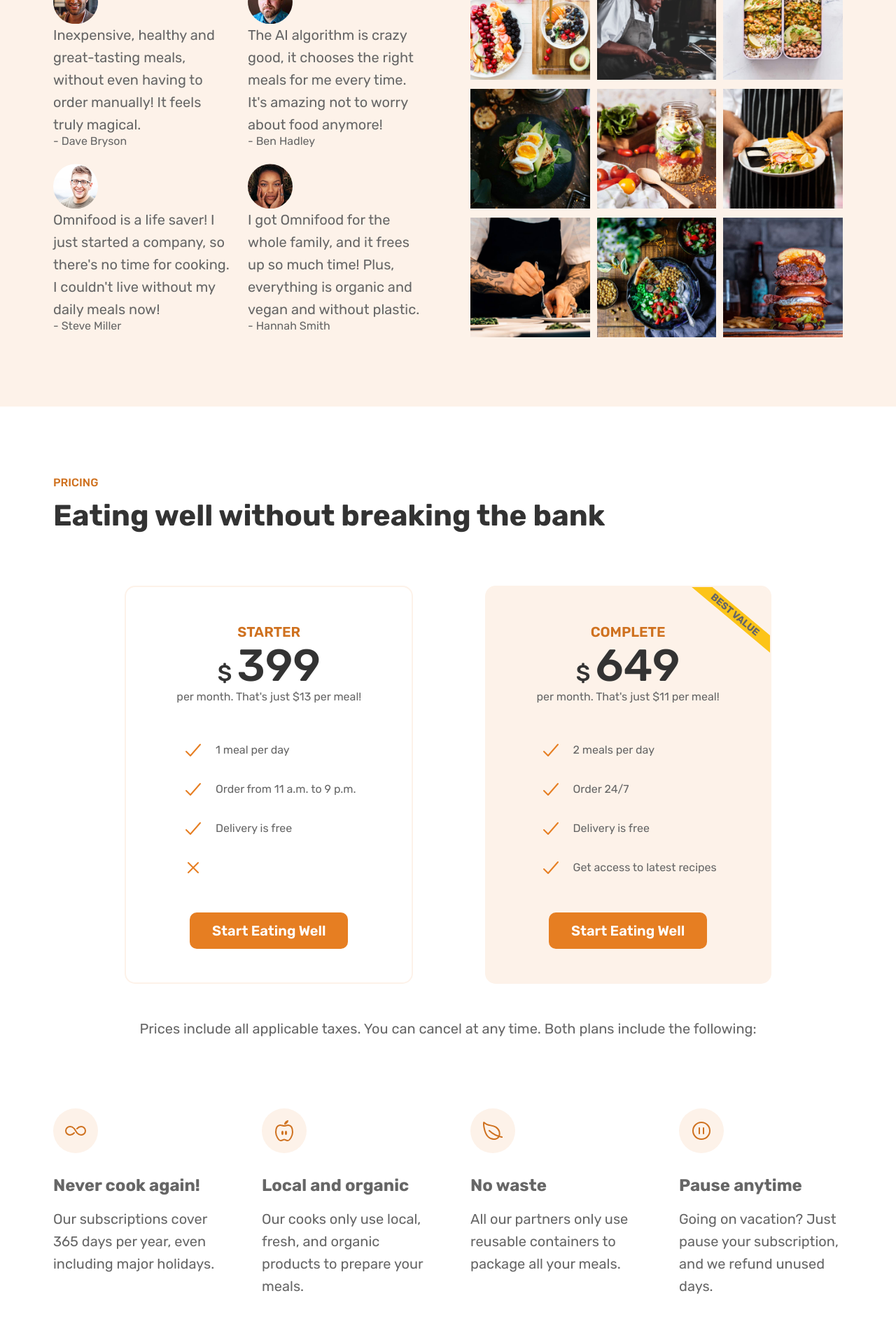
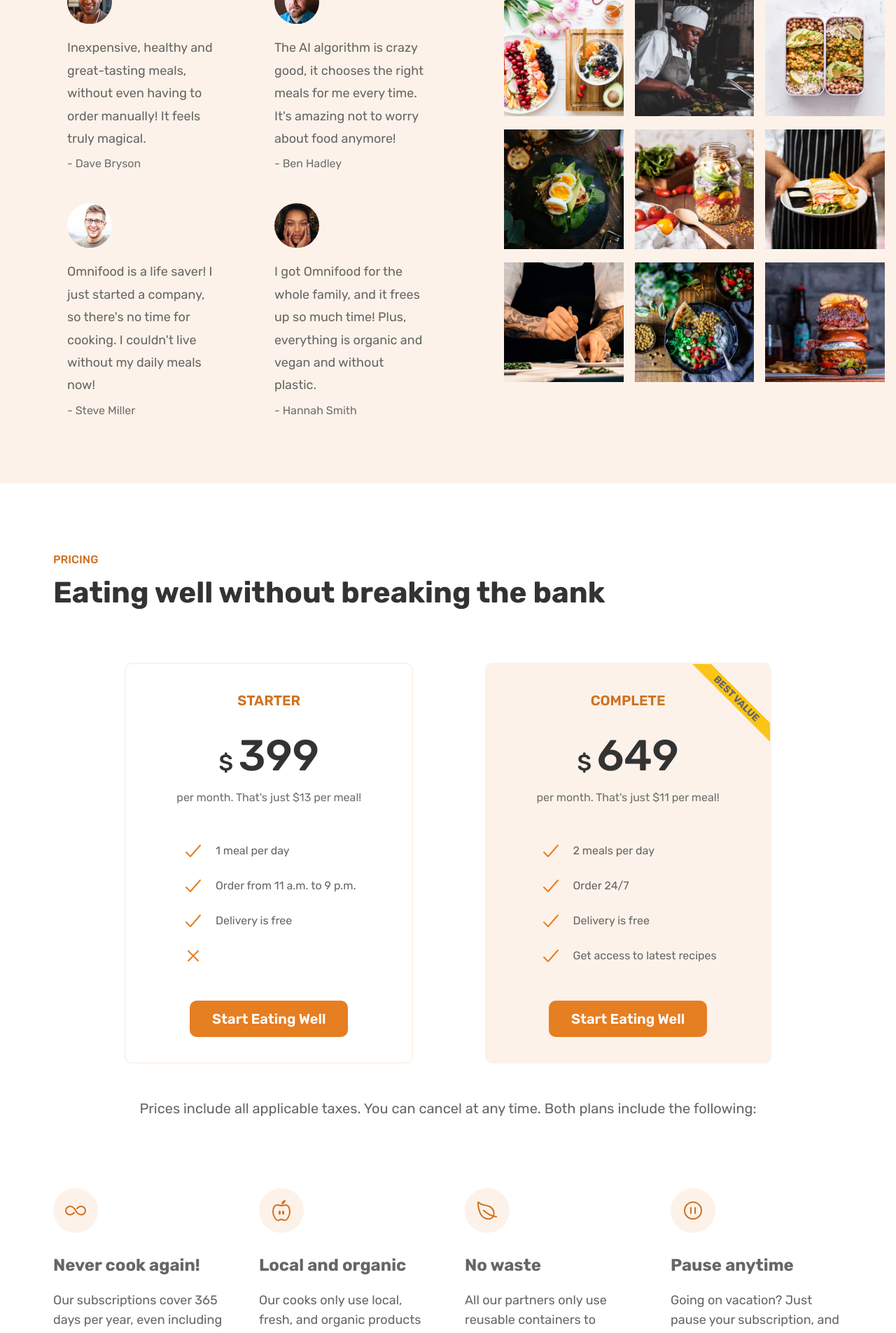
Before and after one commit to MANTECAD4/Omnifood, a React (Vite) app: page / in a window 1280 px wide. Shown: the part 3800-5705 px from the top of the page at 70% size. Built offline with nearby package versions, Linux system fonts and the light colour scheme.

Commit message:
init styles standarization

```diff
--- a/src/ExtraFeaturesSection/ExtraFeaturesSection.module.css
+++ b/src/ExtraFeaturesSection/ExtraFeaturesSection.module.css
@@ -0,0 +1,5 @@
+.features {
+  display: grid;
+  grid-template-columns: repeat(4, 1fr);
+  gap: 4.8rem;
+}
--- a/src/ExtraFeaturesSection/ExtraFeaturesSection.tsx
+++ b/src/ExtraFeaturesSection/ExtraFeaturesSection.tsx
@@ -8,7 +8,7 @@
 import { MiniCard } from "./MiniCard/MiniCard";
 export const ExtraFeaturesSection = () => {
   return (
-    <div className={`grid grid--4-cols`}>
+    <div className={`${styles.features}`}>
       {extraFeatures.map((feature) => (
         <MiniCard key={feature.label} {...feature} />
       ))}
--- a/src/ExtraFeaturesSection/MiniCard/MiniCard.module.css
+++ b/src/ExtraFeaturesSection/MiniCard/MiniCard.module.css
@@ -1,10 +1,11 @@
 .feature-title {
   font-size: 2.4rem;
   font-weight: 700;
-  margin: 2.4rem 0 1.2rem 0;
+  margin: 2.4rem 0 1.6rem 0;
 }
 .feature-description {
   margin: 0;
+  font-size: 1.8rem;
 }
 .feature-icon {
   /* background-color: red; */
--- a/src/FormSection/FormSection.module.css
+++ b/src/FormSection/FormSection.module.css
@@ -26,6 +26,10 @@
   align-items: end;
   column-gap: 3.6rem;
   row-gap: 2.4rem;
+}
+
+.input-label {
+  margin-bottom: 1rem;
 }
 .cta-form-field {
   display: flex;
--- a/src/FormSection/FormSection.tsx
+++ b/src/FormSection/FormSection.tsx
@@ -13,7 +13,9 @@
         </p>
         <form className={styles["cta-form"]}>
           <div className={styles["cta-form-field"]}>
-            <label htmlFor="fullName">Full name</label>
+            <label className={styles["input-label"]} htmlFor="fullName">
+              Full name
+            </label>
             <input
               className={styles["cta-form-input"]}
               id="fullName"
@@ -23,7 +25,9 @@
             />
           </div>
           <div className={styles["cta-form-field"]}>
-            <label htmlFor="email">Email addres</label>
+            <label className={styles["input-label"]} htmlFor="email">
+              Email address
+            </label>
             <input
               className={styles["cta-form-input"]}
               id="email"
@@ -32,7 +36,9 @@
             />
           </div>
           <div className={styles["cta-form-field"]}>
-            <label htmlFor="">Where did you hear from us?</label>
+            <label className={styles["input-label"]} htmlFor="">
+              Where did you hear from us?
+            </label>
             <select
               id="fullName"
               name="fullName"
--- a/src/PricingSection/PricingSection.module.css
+++ b/src/PricingSection/PricingSection.module.css
@@ -5,12 +5,11 @@
 
 .card {
   border: 2px solid var(--primary-hint);
-  padding: 4.8rem 7.2rem;
-  border-radius: 15px;
+  padding: 3.6rem 7.2rem;
   display: flex;
   flex-direction: column;
   align-items: center;
-  /* border-radius: var(--border-radius-1); */
+  border-radius: var(--border-radius-1);
 }
 .card--complete {
   background-color: var(--primary-hint);
@@ -26,11 +25,11 @@
   width: 20rem;
   text-align: center;
   position: absolute;
-  top: 3rem;
-  right: -5rem;
+  top: 7%;
+  right: -13%;
   background-color: #fcc419;
   /* transform-origin: left; */
-  transform: rotate(40deg);
+  transform: rotate(45deg);
 }
 
 .card-title {
@@ -39,13 +38,14 @@
   text-transform: uppercase;
   font-weight: 600;
   text-align: center;
+  letter-spacing: 0.75;
 }
 .price {
   text-align: center;
-  font-size: 6.4rem;
+  font-size: 6.2rem;
   font-weight: 500;
   color: #333;
-  margin: 0;
+  margin: 3.2rem 0 1.6rem 0;
   line-height: 1;
 }
 .dollar-sign {
@@ -56,6 +56,8 @@
   margin-bottom: 4.8rem;
   text-align: center;
   font-size: 1.6rem;
+  line-height: 1.6;
+  color: #6f6f6f;
 }
 
 .feature-list {
@@ -64,7 +66,7 @@
   display: flex;
   flex-direction: column;
   list-style: none;
-  gap: 2.4rem;
+  gap: 1.8rem;
 }
 .feature {
   display: flex;
--- a/src/PricingSection/PricingSection.tsx
+++ b/src/PricingSection/PricingSection.tsx
@@ -4,7 +4,7 @@
 import { ExtraFeaturesSection } from "../ExtraFeaturesSection/ExtraFeaturesSection";
 export const PricingSection = () => {
   return (
-    <div className={`section-content-container`}>
+    <section className={`section-content-container`}>
       <p className="subheader">Pricing</p>
       <h2 className="header-2">Eating well without breaking the bank</h2>
       <div className={styles["cards-container"]}>
@@ -16,6 +16,6 @@
         plans include the following:
       </p>
       <ExtraFeaturesSection />
-    </div>
+    </section>
   );
 };
--- a/src/TestimonialsSection/TestimonialMiniCard/TestimonialMiniCard.module.css
+++ b/src/TestimonialsSection/TestimonialMiniCard/TestimonialMiniCard.module.css
@@ -1,13 +1,21 @@
 .testimonial-card {
   display: flex;
   flex-direction: column;
+}
+
+.testimonial-text {
+  line-height: 1.8;
+  font-size: 1.8rem;
+  margin-bottom: 1.2rem;
 }
 .testimonial-picture {
   width: 6.4rem;
   clip-path: circle(50%);
   height: 6.4rem;
+  margin-bottom: 1.8rem;
 }
 .testimonial-name {
-  color: #666;
+  color: #6f6f6f;
   font-size: 1.6rem;
+  /* margin-top: 2rem; */
 }
--- a/src/TestimonialsSection/TestimonialMiniCard/TestimonialMiniCard.tsx
+++ b/src/TestimonialsSection/TestimonialMiniCard/TestimonialMiniCard.tsx
@@ -11,14 +11,14 @@
   review,
 }: Props) => {
   return (
-    <div className={`${styles["testimonial-card"]}`}>
+    <figure className={`${styles["testimonial-card"]}`}>
       <img
         className={styles["testimonial-picture"]}
         src={`img/customers/${profilePicture}`}
         alt={"Client picture"}
       />
-      <p>{review}</p>
+      <blockquote className={styles["testimonial-text"]}>{review}</blockquote>
       <span className={styles["testimonial-name"]}>- {clientName}</span>
-    </div>
+    </figure>
   );
 };
--- a/src/TestimonialsSection/TestimonialsSection.module.css
+++ b/src/TestimonialsSection/TestimonialsSection.module.css
@@ -1,18 +1,27 @@
 .testimonials-section {
   background-color: var(--primary-hint);
+  display: grid;
+  grid-template-columns: 55fr 45fr;
+  /* gap: 1rem; */
 }
 .testimonials-text {
+  padding: 9.6rem;
+  margin: auto 0;
 }
 .testimonials-text-grid {
-  gap: 2.4rem;
+  display: grid;
+  grid-template-columns: repeat(2, 1fr);
+  row-gap: 4.8rem;
+  column-gap: 8rem;
 }
 .testimonials-gallery {
+  padding: 1.6rem;
   display: grid;
   grid-template-columns: repeat(3, 1fr);
   align-items: center;
   justify-content: center;
   align-content: center;
-  gap: 1rem;
+  gap: 1.6rem;
 }
 
 .gallery-item {
--- a/src/TestimonialsSection/TestimonialsSection.tsx
+++ b/src/TestimonialsSection/TestimonialsSection.tsx
@@ -2,14 +2,11 @@
 import styles from "./TestimonialsSection.module.css";
 export const TestimonialsSection = () => {
   return (
-    <div className={styles["testimonials-section"]}>
-      <div className={`section-content-container grid grid--2-cols`}>
+    <section className={styles["testimonials-section"]}>
       <div className={styles["testimonials-text"]}>
         <p className="subheader">Testimonials</p>
         <h2 className="header-2">Once you try it, you can't go back</h2>
-          <div
-            className={`${styles["testimonials-text-grid"]} grid grid--2-cols`}
-          >
+        <div className={`${styles["testimonials-text-grid"]}`}>
           {testimonials.map((testimonial) => (
             <TestimonialMiniCard
               key={testimonial.clientName}
@@ -21,13 +18,12 @@
 
       <div className={`${styles["testimonials-gallery"]}`}>
         {images.map((image) => (
-            <div key={image} className={styles["gallery-item"]}>
+          <figure key={image} className={styles["gallery-item"]}>
             <img src={`img/gallery/${image}`} alt="Meal Picture" />
-            </div>
+          </figure>
         ))}
       </div>
-      </div>
-    </div>
+    </section>
   );
 };
 
```
Lines whose indentation alone changed are shown as unchanged.
